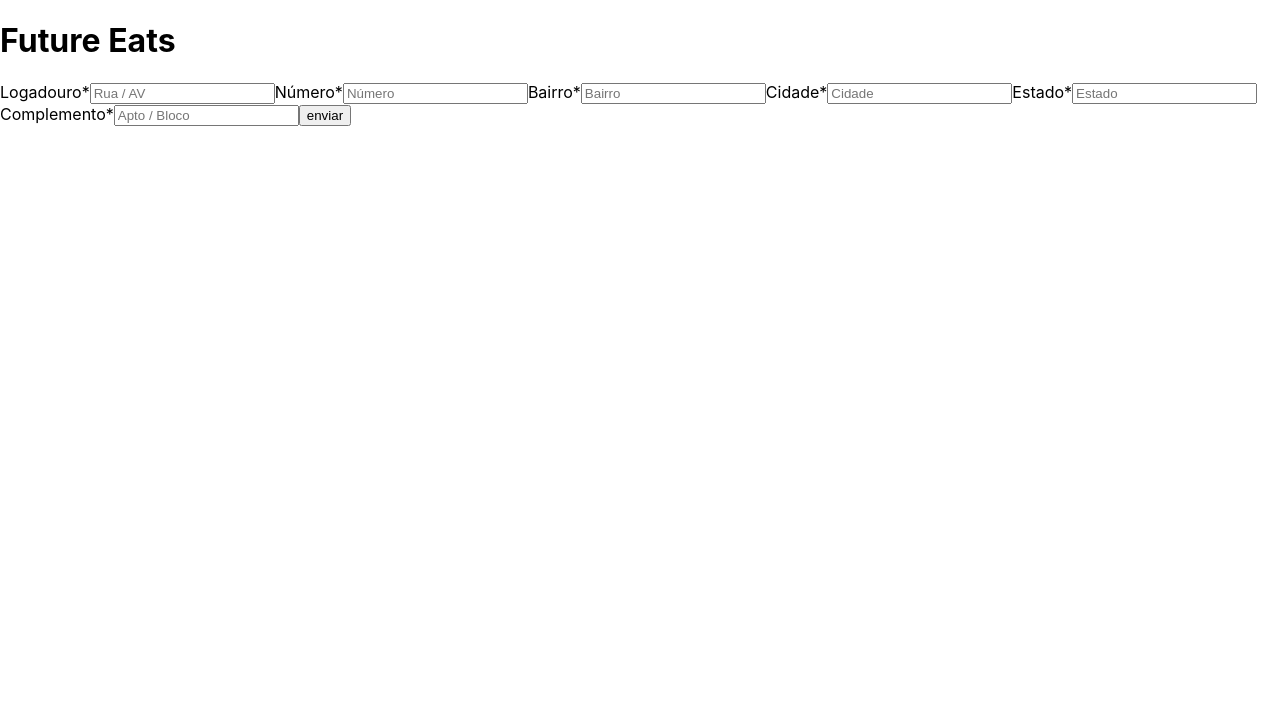
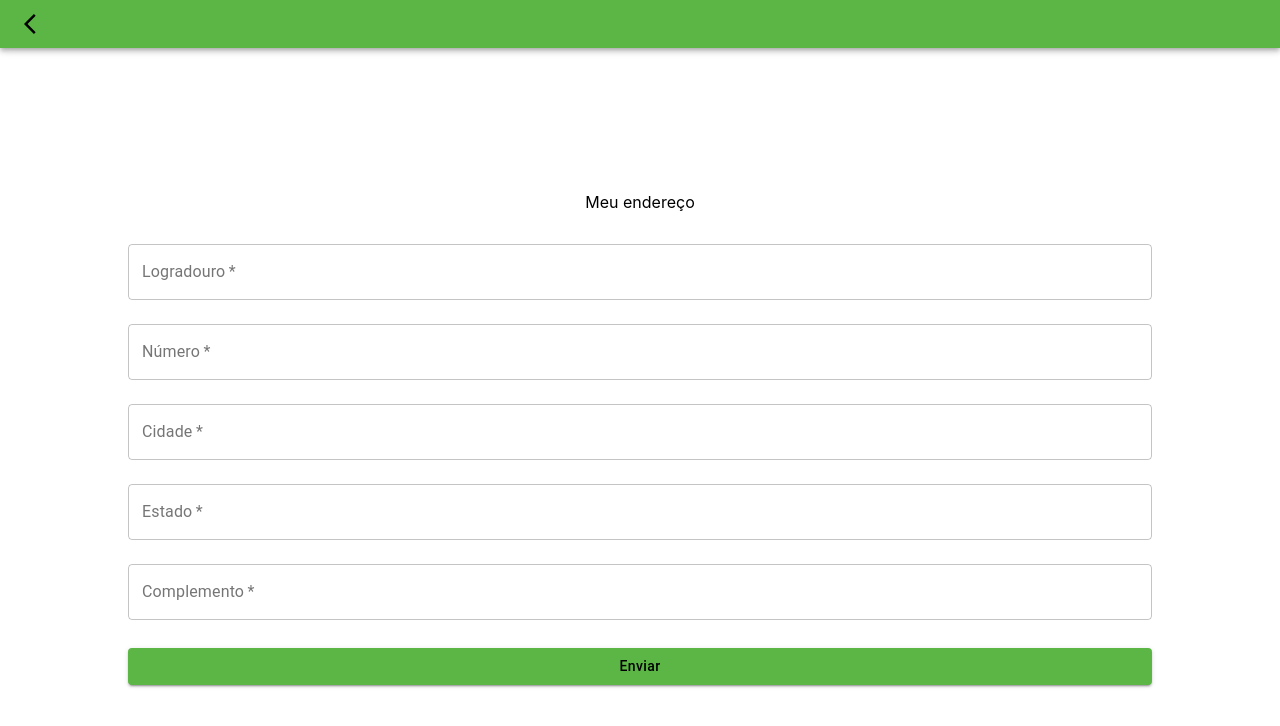
Before and after one commit to AdeirMoreira/Front-End_FutureEats, a React (Create React App) app: page /cadastro/endereco in a window 1280 px wide. Shown: the top 726 px of the page. Built offline with nearby package versions, Linux system fonts and the light colour scheme; the HTML template or start-up script is replaced by a standard one.

Commit message:
subindo atualizaçãoes finais

```diff
--- a/src/pages/FeedPage/FeedPage.js
+++ b/src/pages/FeedPage/FeedPage.js
@@ -2,20 +2,20 @@ import React, { useContext, useEffect, useState } from 'react';
 import { useNavigate } from 'react-router-dom';
 import { FutureEats } from '../../globalState/Context';
 import { getActiveOrder, getRestaurants } from '../../services/FeedPage';
-import { ListRestaurants, ContainerName, ContainerImg, ContainerRestaurants, ContainerEntrega, DeliveryTime, Shipping, ContainerRenderOrder, ContainerOrderActive, ContainerPedido, ContainerNome, ContainerTotal, ContainerClock } from './styled';
+import { ListRestaurants, ContainerName, ContainerImg, ContainerRestaurants,
+ContainerEntrega, DeliveryTime, Shipping, ContainerRenderOrder, ContainerOrderActive,
+ContainerPedido, ContainerNome, ContainerTotal, ContainerClock, SearchContainer }
+from './styled';
 import { goToRestDetails } from '../../routes/coordinators';
-import { Box, Tab, Tabs, TextField } from '@material-ui/core';
+import { Box, Button, OutlinedInput, Tab, Tabs, TextField } from '@material-ui/core';
 import Footer from '../../Components/Footer/Footer'
 import Header from '../../Components/Header/Header';
 import time from '../../assets/Images/time.png';
 import delivery from '../../assets/Images/delivery.png';
-import { FormControl } from '@material-ui/core';
-import { InputLabel } from '@material-ui/core';
-import { OutlinedInput } from '@material-ui/core';
-import { InputAdornment } from '@material-ui/core';
-import { IconButton } from '@material-ui/core';
 import { Search } from '@material-ui/icons/Search';
 import clock from '../../assets/Images/clock.png';
+import { InputAdornment } from '@material-ui/core';
+import { InputProps } from '@material-ui/core';
 
 export default function FeedPage() {
   const navigate = useNavigate();
@@ -109,37 +109,19 @@ export default function FeedPage() {
   return (
     <div>
       <Header />
-      <div>
-        <TextField
+      <SearchContainer>
+        <TextField style={{width:"80vw"}}
           label={'Restaurante'}
           variant={'outlined'}
-          type="text"
           value={search}
+          placeholder="Pesquise seu restaurante aqui..."
           onChange={handleSearch}
-          required
+          startAdornment = {(
+            <Button><Search /></Button>
+            )}
         />
-        {/* <FormControl variant="outlined" style={{ width: '100%', marginTop: '15px', marginBottom: '15px' }}>
-              <InputLabel>Senha</InputLabel>
-              <OutlinedInput
-                name={"search"}
-                type={"text"}
-                value={search}
-                onChange={handleSearch}
-                required
-                endAdornment={
-                  <InputAdornment position="end">
-                    <IconButton
-                      onClick={setSearch}
-                      edge="end"
-                    >
-                      {<Search/>}
-                    </IconButton>
-                  </InputAdornment>
-                }
-                labelWidth={50}
-              />
-            </FormControl> */}
-      </div>
+
+      </SearchContainer>
       <Box
         sx={{ maxWidth: { xs: 350, sm: 480 }, margin: "auto" }}
       >
@@ -170,6 +152,6 @@ export default function FeedPage() {
         {params.order && renderOrder()}
       </ContainerRenderOrder>
       <Footer />
-    </div >
+    </div>
   )
 };
--- a/src/pages/FeedPage/styled.js
+++ b/src/pages/FeedPage/styled.js
@@ -124,3 +124,7 @@ img{
 height: 30px;
 }
 `
+export const SearchContainer= styled.div`
+display: flex;
+justify-content: center;
+`
--- a/src/pages/SignUpPage/SignUpPage.js
+++ b/src/pages/SignUpPage/SignUpPage.js
@@ -52,6 +52,7 @@ export default function SignUpPage() {
         <img src={logo} />
 
         <InputsContainer>
+        <p>Cadastrar</p>
           <form onSubmit={preventDefault}>
 
             <TextField
@@ -72,7 +73,7 @@ export default function SignUpPage() {
               onChange={params.dataForm.personalData.onChange}
               label={"E-mail"}
               variant={"outlined"}
-              inputProps={{ pattern: '^[a-zA-Z0-9_.-]+@[a-zA-Z0-9-]+.[a-zA-Z0-9-.]+$' }}
+              // inputProps={{ pattern: '^[a-zA-Z0-9_.-]+@[a-zA-Z0-9-]+.[a-zA-Z0-9-.]+$' }}
               placeholder={"email@email.com"}
               fullWidth
               margin={"normal"}
@@ -84,7 +85,7 @@ export default function SignUpPage() {
               value={params.dataForm.personalData.form.cpf}
               onChange={params.dataForm.personalData.onChange}
               label={"CPF"}
-              inputProps={{ pattern: "([0-9]{2}[\.]?[0-9]{3}[\.]?[0-9]{3}[\/]?[0-9]{4}[-]?[0-9]{2})|([0-9]{3}[\.]?[0-9]{3}[\.]?[0-9]{3}[-]?[0-9]{2})" }}
+              // inputProps={{ pattern: "([0-9]{2}[\.]?[0-9]{3}[\.]?[0-9]{3}[\/]?[0-9]{4}[-]?[0-9]{2})|([0-9]{3}[\.]?[0-9]{3}[\.]?[0-9]{3}[-]?[0-9]{2})" }}
               variant={"outlined"}
               placeholder={"000.000.000-00"}
               fullWidth
@@ -100,7 +101,7 @@ export default function SignUpPage() {
                 value={params.dataForm.personalData.form.password}
                 onChange={params.dataForm.personalData.onChange}
                 required
-                inputProps={{ pattern: '^[a-zA-Z0-9]{6,}$' }}
+                // inputProps={{ pattern: '^[a-zA-Z0-9]{6,}$' }}
                 placeholder={'Mínimo 6 caracteres entre letras e números'}
                 endAdornment={
                   <InputAdornment position="end">
@@ -129,7 +130,7 @@ export default function SignUpPage() {
                 value={confirm}
                 onChange={handleValue}
                 required
-                inputProps={{ pattern: '^[a-zA-Z0-9]{6,}$' }}
+                // inputProps={{ pattern: '^[a-zA-Z0-9]{6,}$' }}
                 placeholder={'Confirme a senha anterior'}
                 endAdornment={
                   <InputAdornment position="end">
--- a/src/pages/SingUpAndressPage/singUpAndress.jsx
+++ b/src/pages/SingUpAndressPage/singUpAndress.jsx
@@ -2,7 +2,14 @@ import React, { useContext } from "react"
 import { useNavigate } from "react-router-dom"
 import { FutureEats } from "../../globalState/Context"
 import { SignUpRequestAndress } from "../../services/SignUp"
-
+import { TextField } from "@material-ui/core"
+import { InputsContainer, ScreenContainer, Header } from "../SingUpAndressPage/styled"
+import { Button } from "@material-ui/core"
+import ArrowBackIos from '@material-ui/icons/ArrowBackIos'
+import { AppBar } from '@material-ui/core'
+import { goToBack } from "../../routes/coordinators"
+import { Toolbar } from "@material-ui/core"
+import { IconButton } from "@material-ui/core"
 
 export default function SignUpPageAndress() {
     const params = useContext(FutureEats)
@@ -14,10 +21,95 @@ export default function SignUpPageAndress() {
     }
 
     return (
-        <>
-            <h1>Future Eats</h1>
+
+            <ScreenContainer>
+                 <Header>
+                    <AppBar position="static" style={{ width: "100vw" }} >
+                        <Toolbar variant="dense">
+                            <IconButton onClick={() => goToBack(navigate)} edge="start" style={{ color: "black" }} aria-label="voltar">
+                                <ArrowBackIos />
+                            </IconButton>
+                        </Toolbar>
+                    </AppBar>
+                </Header>
+
+                <InputsContainer>
+                <p>Meu endereço</p>
                     <form onSubmit={preventDefault}>
-                <label htmlFor='street'>Logadouro*
+                        <TextField
+                            fullWidth
+                            name="street"
+                            value={params.dataForm.andressData.form.street}
+                            onChange={params.dataForm.andressData.onChange}
+                            placeholder='Rua / AV'
+                            variant={"outlined"}
+                            label={"Logradouro"}
+                            margin={"normal"}
+                            required
+
+                        />
+                        <TextField
+                            fullWidth
+                            name="number"
+                            type="number"
+                            value={params.dataForm.andressData.form.number}
+                            onChange={params.dataForm.andressData.onChange}
+                            placeholder='Número'
+                            variant={"outlined"}
+                            label={"Número"}
+                            margin={"normal"}
+                            required
+                        />
+
+
+                        <TextField
+                            fullWidth
+                            name="city"
+                            value={params.dataForm.andressData.form.city}
+                            onChange={params.dataForm.andressData.onChange}
+                            placeholder='Cidade'
+                            variant={"outlined"}
+                            label={"Cidade"}
+                            margin={"normal"}
+                            required
+
+                        />
+
+                        <TextField
+                            fullWidth
+                            name="state"
+                            value={params.dataForm.andressData.form.state}
+                            onChange={params.dataForm.andressData.onChange}
+                            placeholder='Estado'
+                            variant={"outlined"}
+                            label={"Estado"}
+                            margin={"normal"}
+                            required
+
+                        />
+
+                        <TextField
+                            fullWidth
+                            name="complement"
+                            value={params.dataForm.andressData.form.complement}
+                            onChange={params.dataForm.andressData.onChange}
+                            placeholder='Apto / Bloco'
+                            variant={"outlined"}
+                            label={"Complemento"}
+                            margin={"normal"}
+                            required
+
+                        />
+
+
+                        <Button style={{ color: "black", textTransform: 'none', marginTop:"20px" }}
+                            type={"submit"}
+                            fullWidth
+                            variant={'contained'}
+                            color={'primary'}
+                            margin={'normal'}
+                        >Enviar</Button>
+                        {/* <label htmlFor='street'>Logadouro*
                         <input
                         id='street'
                         name='street' value={params.dataForm.andressData.form.street}
@@ -32,14 +124,6 @@ export default function SignUpPageAndress() {
                         onChange={params.dataForm.andressData.onChange}
                         placeholder='Número'
                         type="number"
-                        required />
-                </label>
-                <label htmlFor='neighbourhood'>Bairro*
-                    <input
-                        id='neighbourhood'
-                        name='neighbourhood' value={params.dataForm.andressData.form.neighbourhood}
-                        onChange={params.dataForm.andressData.onChange}
-                        placeholder='Bairro'
                         required />
                         </label>
                         <label htmlFor='city'>Cidade*
@@ -64,10 +148,12 @@ export default function SignUpPageAndress() {
                         name='complement' value={params.dataForm.andressData.form.complement}
                         onChange={params.dataForm.andressData.onChange}
                         placeholder='Apto / Bloco' />
-                </label>
-                <button>enviar</button>
+                        </label>  */}
+
                         </form>
-        </>
+                        </InputsContainer>
+                        </ScreenContainer>
+
 
 
 )
--- /dev/null
+++ b/src/pages/SingUpAndressPage/styled.js
@@ -0,0 +1,20 @@
+import styled from "styled-components";
+
+export const ScreenContainer = styled.div`
+display: flex;
+flex-direction: column;
+align-items: center;
+text-align: center;
+
+
+`
+export const InputsContainer = styled.div`
+display: flex;
+flex-direction: column;
+width: 80vw;
+align-items: center;
+margin-top:10vw;
+`
+export const Header = styled.div`
+
+`
```
Also changed, not shown: src/pages/ProfilePage/EditarCadastroPage.js (+0 -8 lines). Lines whose indentation alone changed are shown as unchanged.
